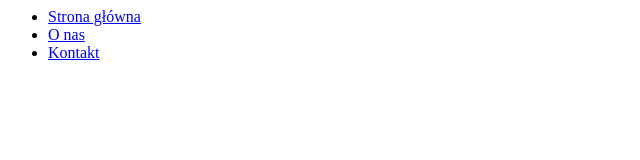
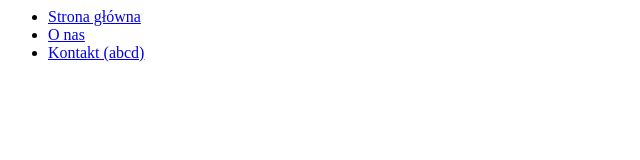
Before and after one commit to bober-git/moje-pierwsze-repo, a plain HTML site: page index.html in a window 1280 px wide. Shown: the full height of the page, 0-640 px from the left. Drawn offline with Linux system fonts and the light colour scheme.

Commit message:
fix: fixeesss

```diff
--- a/index.html
+++ b/index.html
@@ -3,7 +3,7 @@
      <ul>
        <li><a href="index.html">Strona główna</a></li>
        <li><a href="about.html">O nas</a></li>
-       <li><a href="contact.html">Kontakt</a></li>
+       <li><a href="contact.html">Kontakt (abcd)</a></li>
      </ul>
    </nav>
 </header>
```
